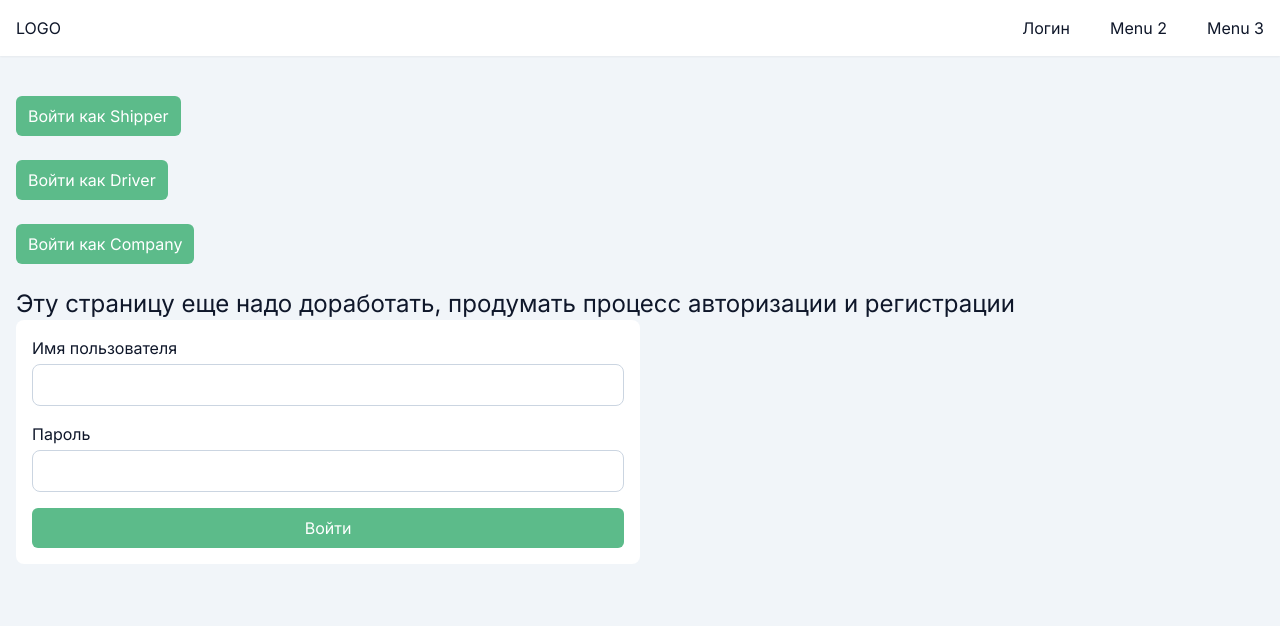
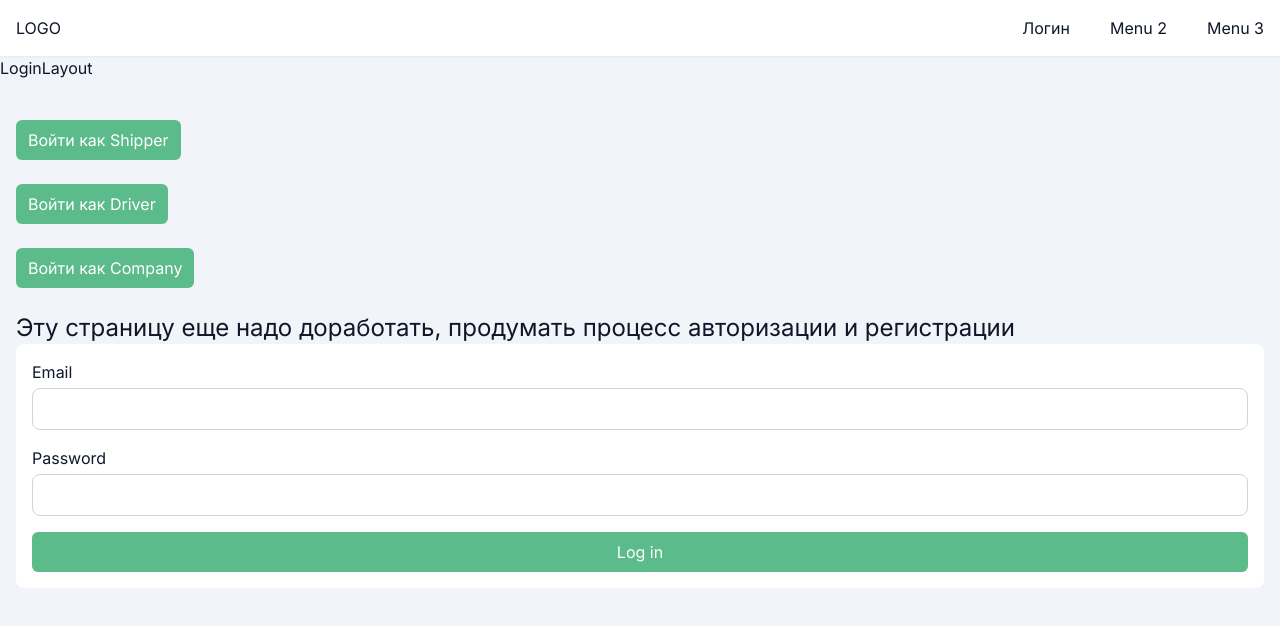
Before and after one commit to an4morph/cargo-hackaton, a Next.js app: page /login in a window 1280 px wide. Shown: the top 626 px of the page. Built offline with nearby package versions, Linux system fonts and the light colour scheme.

Commit message:
add universal component for login form

```diff
--- /dev/null
+++ b/src/app/login/layout.tsx
@@ -0,0 +1,17 @@
+import { ReactNode } from 'react'
+
+interface IProps {
+  className?: string
+  children?: ReactNode
+}
+
+const LoginLayout = ({ className, children }: IProps): JSX.Element => {
+  return (
+    <div className={className}>
+      LoginLayout
+      {children}
+    </div>
+  )
+}
+
+export default LoginLayout
--- a/src/app/login/page.tsx
+++ b/src/app/login/page.tsx
@@ -1,20 +1,18 @@
 'use client'
 
 import { PrimaryButton } from '@/components/button/primary'
-import { BasicInput } from '@/components/input/base'
+import { useRouter } from 'next/navigation'
+import { LoginForm } from '@/components/login-form'
 import Link from 'next/link'
-import { SubmitHandler, useForm } from 'react-hook-form'
-
-type LoginForm = {
-  username: string
-  password: string
-}
+import { SubmitHandler } from 'react-hook-form'
+import { LoginFormData } from '@/types/base.d'
 
 export default function LoginPage(): JSX.Element {
-  const { register, handleSubmit, formState: { errors } } = useForm<LoginForm>()
+  const router = useRouter()
 
-  const onSubmit: SubmitHandler<LoginForm> = (data) => {
+  const onSubmit: SubmitHandler<LoginFormData> = (data) => {
     console.log('submit', data)
+    router.push('/sh/dashboard')
   }
 
   return (
@@ -31,32 +29,8 @@ export default function LoginPage(): JSX.Element {
         </Link>
       </div>
       <h2 className="text-2xl">Эту страницу еще надо доработать, продумать процесс авторизации и регистрации</h2>
-      <form className="paper p-4 w-1/2" onSubmit={handleSubmit(onSubmit)}>
-        <BasicInput
-          id="username"
-          label="Имя пользователя"
-          className="pb-4"
-          {...register('username', {
-            required: 'Обязательное поле',
-          })}
-          error={errors.username?.message}
-        />
-        <BasicInput
-          id="password"
-          type="password"
-          label="Пароль"
-          {...register('password', {
-            required: 'Обязательное поле',
-          })}
-          error={errors.password?.message}
-        />
 
-        <PrimaryButton
-          className="mt-4 w-full"
-        >
-          Войти
-        </PrimaryButton>
-      </form>
+      <LoginForm onSubmit={onSubmit} />
     </div>
   )
 }
--- /dev/null
+++ b/src/components/login-form/index.tsx
@@ -0,0 +1,50 @@
+import { BasicInput } from '@/components/input/base'
+import { PrimaryButton } from '../button/primary'
+import { SubmitHandler, useForm } from 'react-hook-form'
+import cx from 'classnames'
+import { LoginFormData } from '@/types/base.d'
+
+interface IProps {
+  className?: string
+  onSubmit: SubmitHandler<LoginFormData>
+  btnText?: string
+}
+
+
+export const LoginForm = ({ className, onSubmit, btnText = 'Log in' }: IProps): JSX.Element => {
+  const { register, handleSubmit, formState: { errors } } = useForm<LoginFormData>()
+
+  return (
+    <form className={cx(className, 'paper p-4')}>
+      <BasicInput
+        id="email"
+        label="Email"
+        className="pb-4"
+        {...register('email', {
+          required: 'Required field',
+          pattern: {
+            value: /^[A-Z0-9._%+-]+@[A-Z0-9.-]+\.[A-Z]{2,}$/i,
+            message: 'Email is incorrect, check it, please',
+          },
+        })}
+        error={errors.email?.message}
+      />
+      <BasicInput
+        id="password"
+        type="password"
+        label="Password"
+        {...register('password', {
+          required: 'Required field',
+        })}
+        error={errors.password?.message}
+      />
+
+      <PrimaryButton
+        className="mt-4 w-full"
+        onClick={handleSubmit(onSubmit)}
+      >
+        {btnText}
+      </PrimaryButton>
+    </form>
+  )
+}
--- a/src/types/base.d.tsx
+++ b/src/types/base.d.tsx
@@ -12,3 +12,8 @@ export interface IBaseModalProps {
 }
 
 export type TextTags = 'h1' | 'h2' | 'h3' | 'h4' | 'h5' | 'h6' | 'p' | 'span'
+
+export interface LoginFormData {
+  email: string
+  password: string
+}
```
